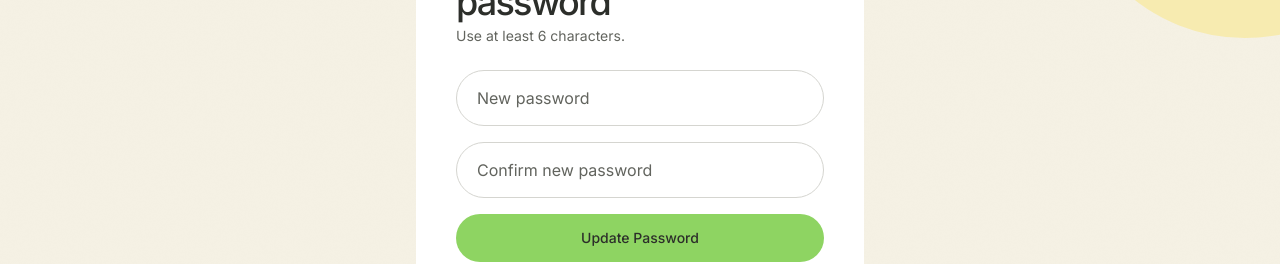
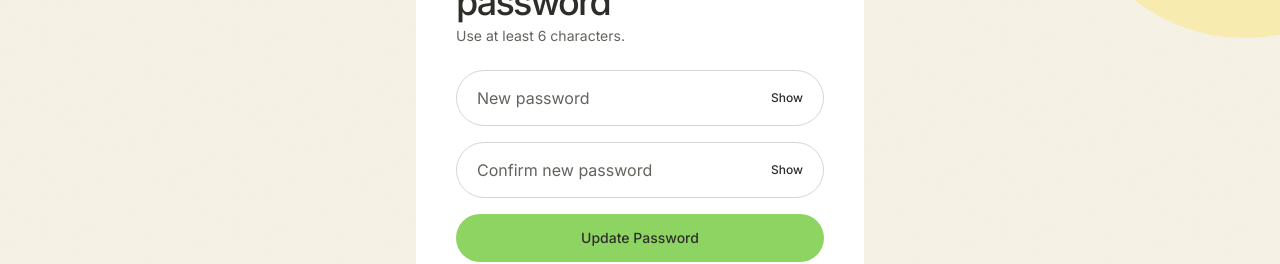
Before and after one commit to bra-nate/OneScripture, a Next.js app: page /update-password in a window 1280 px wide. Shown: the part 408-672 px from the top of the page. Built offline with nearby package versions, Linux system fonts and the light colour scheme; no server answers.

Commit message:
Add password reveal controls

```diff
--- a/src/components/auth/AuthForm.tsx
+++ b/src/components/auth/AuthForm.tsx
@@ -5,7 +5,7 @@ import Link from "next/link";
 
 import { signIn, signUp } from "@/app/(auth)/actions";
 import { OAuthButtons } from "@/components/auth/OAuthButtons";
-import { Button, Field, Status } from "@/components/ui";
+import { Button, Field, PasswordField, Status } from "@/components/ui";
 import { routes } from "@/config/routes";
 
 export interface AuthFormProps {
@@ -55,15 +55,14 @@ export function AuthForm({
           type="email"
         />
       </Field>
-      <Field isLabelHidden label="Password" name="password">
-        <Field.Input
-          autoComplete={mode === "signup" ? "new-password" : "current-password"}
-          name="password"
-          placeholder="Password"
-          required
-          type="password"
-        />
-      </Field>
+      <PasswordField
+        autoComplete={mode === "signup" ? "new-password" : "current-password"}
+        isLabelHidden
+        label="Password"
+        name="password"
+        placeholder="Password"
+        required
+      />
       {error && (
         <Status aria-live="polite" label="Unable to continue" tone="danger">
           {error}
--- a/src/components/auth/PasswordUpdateForm.tsx
+++ b/src/components/auth/PasswordUpdateForm.tsx
@@ -4,7 +4,7 @@ import Link from "next/link";
 import { useState, useTransition } from "react";
 
 import { updatePassword } from "@/app/(auth)/actions";
-import { Button, Field, Status } from "@/components/ui";
+import { Button, PasswordField, Status } from "@/components/ui";
 import { routes } from "@/config/routes";
 
 export function PasswordUpdateForm() {
@@ -21,30 +21,24 @@ export function PasswordUpdateForm() {
 
   return (
     <form action={handleSubmit} className="flex flex-col gap-4">
-      <Field isLabelHidden label="New password" name="password">
-        <Field.Input
+      <PasswordField
         autoComplete="new-password"
+        isLabelHidden
+        label="New password"
         minLength={6}
         name="password"
         placeholder="New password"
         required
-          type="password"
       />
-      </Field>
-      <Field
+      <PasswordField
+        autoComplete="new-password"
         isLabelHidden
         label="Confirm new password"
-        name="passwordConfirmation"
-      >
-        <Field.Input
-          autoComplete="new-password"
         minLength={6}
         name="passwordConfirmation"
         placeholder="Confirm new password"
         required
-          type="password"
       />
-      </Field>
       {error && (
         <Status aria-live="polite" label="Unable to update password" tone="danger">
           {error}
--- /dev/null
+++ b/src/components/ui/PasswordField.tsx
@@ -0,0 +1,48 @@
+"use client";
+
+import { useState, type InputHTMLAttributes } from "react";
+
+import { Button } from "@/components/ui/Button";
+import { Field } from "@/components/ui/Field";
+import { classNames } from "@/components/ui/classNames";
+
+export interface PasswordFieldProps
+  extends Omit<InputHTMLAttributes<HTMLInputElement>, "name" | "type"> {
+  isLabelHidden?: boolean;
+  label: string;
+  name: string;
+}
+
+export function PasswordField({
+  className,
+  isLabelHidden = false,
+  label,
+  name,
+  ...props
+}: PasswordFieldProps) {
+  const [isRevealed, setIsRevealed] = useState(false);
+  const action = isRevealed ? "Hide" : "Show";
+
+  return (
+    <Field isLabelHidden={isLabelHidden} label={label} name={name}>
+      <div className="relative">
+        <Field.Input
+          className={classNames("pr-24", className)}
+          name={name}
+          type={isRevealed ? "text" : "password"}
+          {...props}
+        />
+        <Button
+          aria-label={`${action} ${label.toLowerCase()}`}
+          aria-pressed={isRevealed}
+          className="absolute right-2 top-1/2 -translate-y-1/2"
+          onClick={() => setIsRevealed((value) => !value)}
+          size="small"
+          variant="ghost"
+        >
+          {action}
+        </Button>
+      </div>
+    </Field>
+  );
+}
--- a/src/components/ui/index.ts
+++ b/src/components/ui/index.ts
@@ -2,6 +2,7 @@ export { Button } from "@/components/ui/Button";
 export { ButtonLink } from "@/components/ui/ButtonLink";
 export { Checkbox } from "@/components/ui/Checkbox";
 export { Field } from "@/components/ui/Field";
+export { PasswordField } from "@/components/ui/PasswordField";
 export { Range } from "@/components/ui/Range";
 export { Select } from "@/components/ui/Select";
 export { Status } from "@/components/ui/Status";
```
Also changed, not shown: 1 other file (tests, documents, lock files or other folders). Lines whose indentation alone changed are shown as unchanged.
